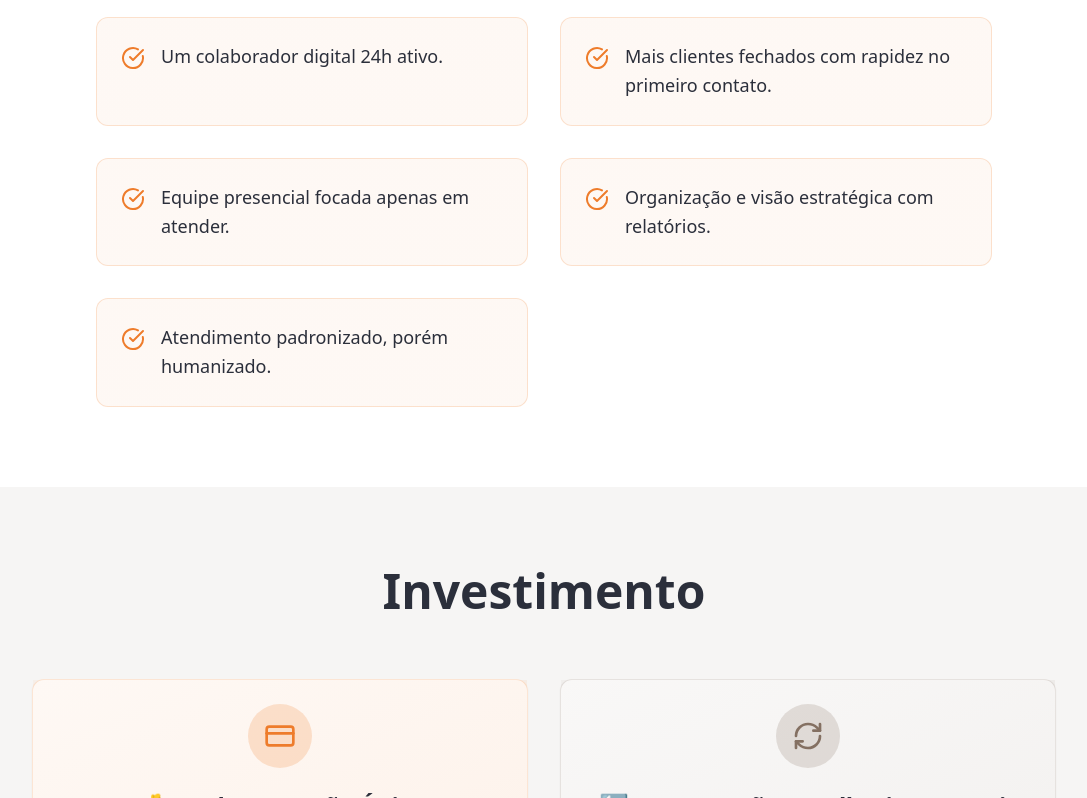
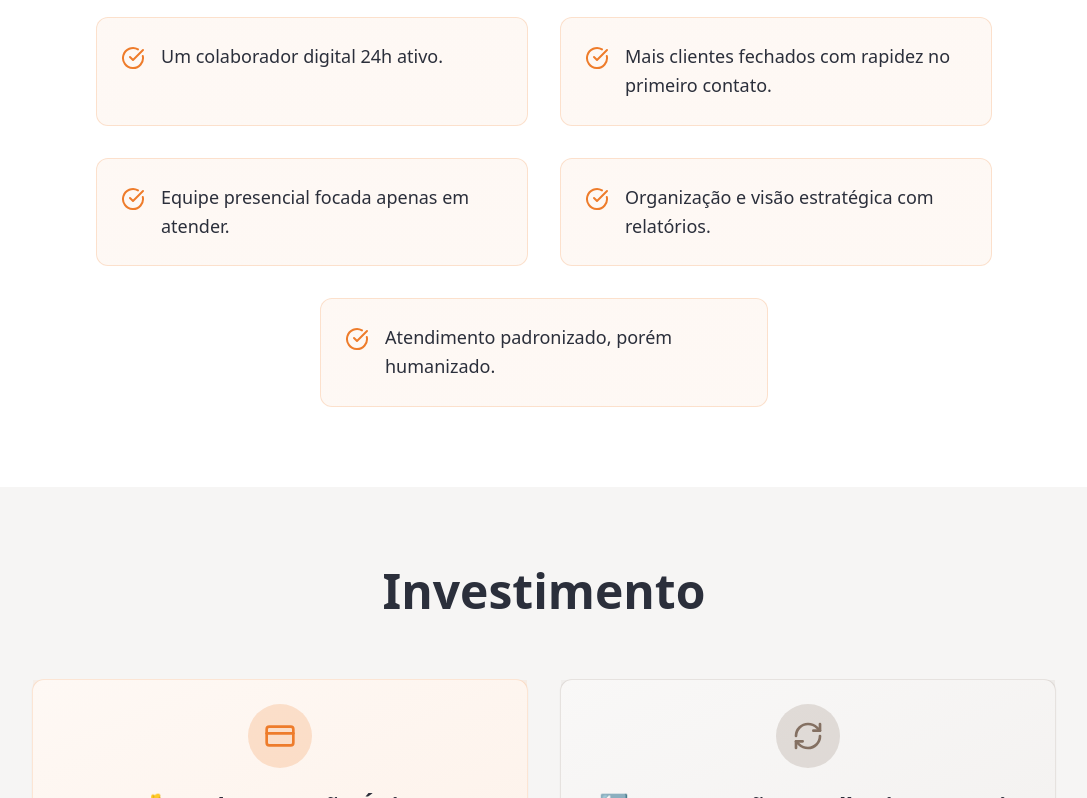
Before and after one commit to FilipeRochaFotografia/secret-ia-automation, a React (Vite) app: page / in a window 1280 px wide. Shown: the part 2191-2989 px from the top of the page, without its empty margins (96-1183 px from the left). Built offline with nearby package versions, Linux system fonts and the light colour scheme; the HTML template or start-up script is replaced by a standard one.

Commit message:
Centralize third row item

```diff
--- a/src/components/BenefitsSection.tsx
+++ b/src/components/BenefitsSection.tsx
@@ -18,7 +18,7 @@ const BenefitsSection = () => {
           </h2>
 
           <div className="grid md:grid-cols-2 gap-8">
-            {benefits.map((benefit, index) => (
+            {benefits.slice(0, 4).map((benefit, index) => (
               <div
                 key={index}
                 className="bg-gradient-to-r from-success/5 to-primary/5 p-6 rounded-xl border border-success/20 hover:shadow-lg transition-shadow duration-300"
@@ -34,6 +34,20 @@ const BenefitsSection = () => {
               </div>
             ))}
           </div>
+
+          {/* Centered last item */}
+          <div className="flex justify-center mt-8">
+            <div className="bg-gradient-to-r from-success/5 to-primary/5 p-6 rounded-xl border border-success/20 hover:shadow-lg transition-shadow duration-300 max-w-md">
+              <div className="flex items-start space-x-4">
+                <div className="flex-shrink-0 mt-1">
+                  <CheckCircle className="h-6 w-6 text-success" />
+                </div>
+                <p className="text-foreground font-medium text-lg leading-relaxed">
+                  {benefits[4]}
+                </p>
+              </div>
+            </div>
+          </div>
         </div>
       </div>
     </section>
```
